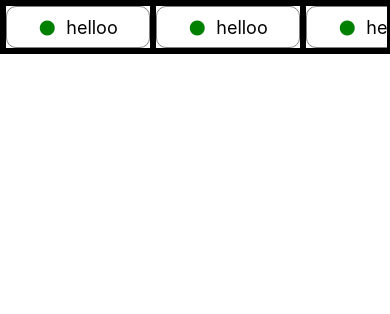
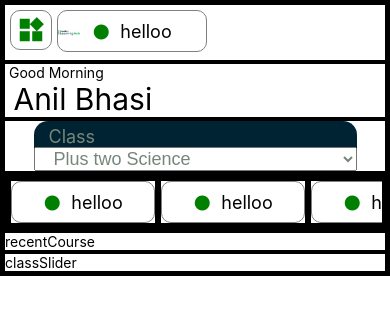
Before and after one commit to anilbdev/eduApp, a React Native app: screen / in a window 390 px wide. Shown: the top 314 px of the page. Built offline with nearby package versions, Linux system fonts and the light colour scheme.

Commit message:
item button size working fine on Home page

```diff
--- a/App.js
+++ b/App.js
@@ -14,8 +14,8 @@ const App = () => {
     <SafeAreaProvider>
       <ScrollView>
         {/* <Routes/> */}
-        {/* <Home /> */}
-        <SelectSubject/>
+        <Home />
+        {/* <SelectSubject/> */}
       </ScrollView>
     </SafeAreaProvider>
   )
--- a/src/components/Home/Header.js
+++ b/src/components/Home/Header.js
@@ -12,7 +12,9 @@ export default class Header extends Component {
                     style={{height:45,width:'50%',marginLeft:5,resizeMode:'contain'}}
                     source={require('../../../assets/logo.png')}/>
                 </View>
-                <ItemButton />
+                <View style={styles.buttonStyle}>
+                    <ItemButton/>
+                    </View>
             </View>
         )
     }
@@ -26,5 +28,9 @@ const styles = StyleSheet.create({
     logoContainer: {
         flexDirection: 'row',
 
+    },
+    buttonStyle:{
+        width:150,
+
     }
 })
```
